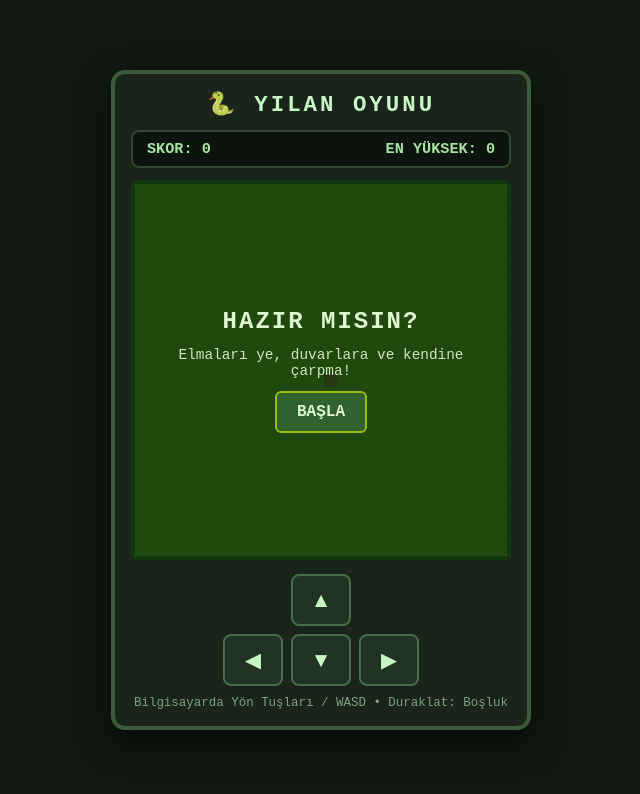
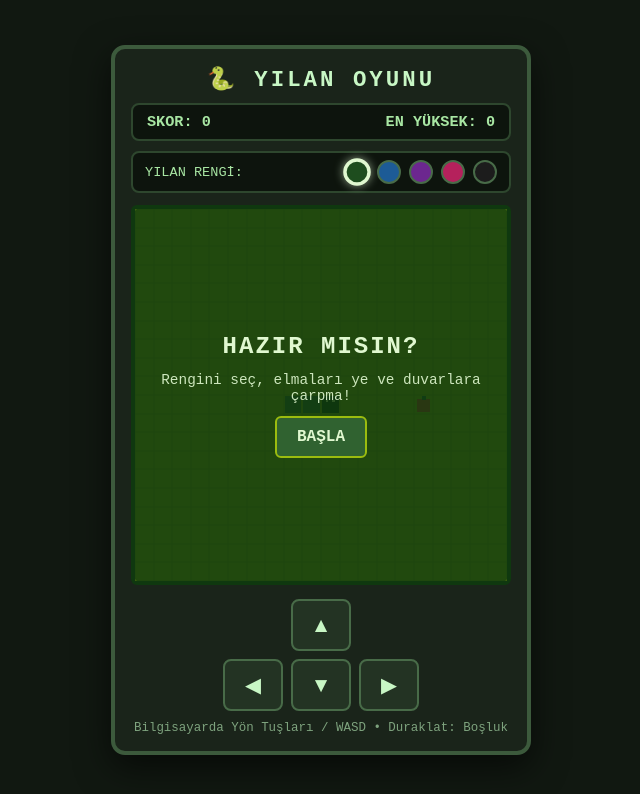
Before and after one commit to HNisaAk/yilan, a plain HTML site: page index.html in a window 1280 px wide. Shown: the whole page, without its empty margins (319-959 px from the left). Drawn offline with Linux system fonts and the light colour scheme.

Commit message:
Update index.html

```diff
--- a/index.html
+++ b/index.html
@@ -40,7 +40,7 @@
     h1 {
       font-size: 1.4rem;
       letter-spacing: 3px;
-      margin-bottom: 12px;
+      margin-bottom: 10px;
       color: #c8f7c5;
       text-transform: uppercase;
     }
@@ -52,16 +52,53 @@
       border: 2px solid #2e472e;
       border-radius: 8px;
       padding: 8px 14px;
-      margin-bottom: 12px;
+      margin-bottom: 10px;
       font-size: 0.95rem;
       font-weight: bold;
+    }
+
+    .color-bar {
+      display: flex;
+      align-items: center;
+      justify-content: space-between;
+      background: #0d140d;
+      border: 2px solid #2e472e;
+      border-radius: 8px;
+      padding: 7px 12px;
+      margin-bottom: 12px;
+      font-size: 0.85rem;
+    }
+
+    .color-options {
+      display: flex;
+      gap: 8px;
+      align-items: center;
+    }
+
+    .color-btn {
+      width: 24px;
+      height: 24px;
+      border-radius: 50%;
+      border: 2px solid #486b48;
+      cursor: pointer;
+      transition: transform 0.15s, border-color 0.15s;
+    }
+
+    .color-btn:hover {
+      transform: scale(1.12);
+    }
+
+    .color-btn.active {
+      border: 3px solid #e0f8d0;
+      transform: scale(1.15);
+      box-shadow: 0 0 8px rgba(224, 248, 208, 0.6);
     }
 
     .canvas-container {
       position: relative;
       width: 100%;
       aspect-ratio: 1 / 1;
-      background-color: #8bac0f; /* Eski LCD ekran yeşili */
+      background-color: #8bac0f;
       border: 4px solid #0f380f;
       border-radius: 6px;
       overflow: hidden;
@@ -169,16 +206,26 @@
       <span>EN YÜKSEK: <span id="highScore">0</span></span>
     </div>
 
+    <div class="color-bar">
+      <span>YILAN RENGİ:</span>
+      <div class="color-options" id="colorOptions">
+        <button class="color-btn" data-color="classic" title="Klasik Yeşil" style="background: #1e4d1e;"></button>
+        <button class="color-btn" data-color="blue" title="Mavi" style="background: #1d5b96;"></button>
+        <button class="color-btn" data-color="purple" title="Mor" style="background: #6c278f;"></button>
+        <button class="color-btn" data-color="rose" title="Gül Kurusu" style="background: #b5215c;"></button>
+        <button class="color-btn" data-color="dark" title="Gece Siyahı" style="background: #1c1c1c;"></button>
+      </div>
+    </div>
+
     <div class="canvas-container">
       <canvas id="gameCanvas" width="400" height="400"></canvas>
       <div id="overlay" class="overlay">
         <h2 id="overlayTitle">HAZIR MISIN?</h2>
-        <p id="overlayText">Elmaları ye, duvarlara ve kendine çarpma!</p>
+        <p id="overlayText">Rengini seç, elmaları ye ve duvarlara çarpma!</p>
         <button id="startBtn" class="btn">BAŞLA</button>
       </div>
     </div>
 
-    <!-- Mobil ve dokunmatik ekranlar için yön tuşları -->
     <div class="controls">
       <button class="ctrl-btn up" data-dir="UP">▲</button>
       <button class="ctrl-btn left" data-dir="LEFT">◀</button>
@@ -198,23 +245,60 @@
     const overlayTitle = document.getElementById("overlayTitle");
     const overlayText = document.getElementById("overlayText");
     const startBtn = document.getElementById("startBtn");
+    const colorBtns = document.querySelectorAll(".color-btn");
 
     const gridSize = 20;
     const tileCount = canvas.width / gridSize;
 
-    let snake = [];
-    let apple = { x: 10, y: 10 };
+    // Yılan renk paletleri
+    const snakeColors = {
+      classic: { head: "#0f380f", body: "#306230", eye: "#d9f99d" },
+      blue:    { head: "#133a63", body: "#266eb5", eye: "#e0f2fe" },
+      purple:  { head: "#431259", body: "#7b2cbf", eye: "#f3e8ff" },
+      rose:    { head: "#7a0e3a", body: "#c92a6a", eye: "#ffe4e6" },
+      dark:    { head: "#111111", body: "#3a3a3a", eye: "#f5f5f5" }
+    };
+
+    let selectedColor = localStorage.getItem("retroSnakeColor") || "classic";
+    if (!snakeColors[selectedColor]) selectedColor = "classic";
+
+    let snake = [
+      { x: 10, y: 10 },
+      { x: 9, y: 10 },
+      { x: 8, y: 10 }
+    ];
+    let apple = { x: 15, y: 10 };
     let dx = 1;
     let dy = 0;
     let nextDirection = { dx: 1, dy: 0 };
     let score = 0;
     let highScore = Number(localStorage.getItem("retroSnakeHighScore")) || 0;
     let gameLoop = null;
-    let speed = 135;
+    const INITIAL_SPEED = 200; // Daha yavaş ve rahat başlangıç hızı (ms)
+    const MIN_SPEED = 125;     // En yüksek hız sınırı
+    let speed = INITIAL_SPEED;
     let isRunning = false;
     let isPaused = false;
 
     highScoreEl.textContent = highScore;
+
+    function updateColorButtons() {
+      colorBtns.forEach(btn => {
+        btn.classList.toggle("active", btn.dataset.color === selectedColor);
+      });
+    }
+
+    colorBtns.forEach(btn => {
+      btn.addEventListener("click", () => {
+        selectedColor = btn.dataset.color;
+        localStorage.setItem("retroSnakeColor", selectedColor);
+        updateColorButtons();
+        btn.blur(); // Boşluk tuşunun butonu tekrar tetiklemesini önler
+        draw();
+      });
+    });
+
+    updateColorButtons();
 
     function initGame() {
       snake = [
@@ -226,7 +310,7 @@
       dy = 0;
       nextDirection = { dx: 1, dy: 0 };
       score = 0;
-      speed = 135;
+      speed = INITIAL_SPEED;
       isPaused = false;
       isRunning = true;
       scoreEl.textContent = score;
@@ -255,7 +339,6 @@
 
       const head = { x: snake[0].x + dx, y: snake[0].y + dy };
 
-      // Duvara veya kendine çarpma kontrolü
       const hitWall = head.x < 0 || head.x >= tileCount || head.y < 0 || head.y >= tileCount;
       const hitSelf = snake.some(part => part.x === head.x && part.y === head.y);
 
@@ -266,7 +349,6 @@
 
       snake.unshift(head);
 
-      // Elma yeme kontrolü
       if (head.x === apple.x && head.y === apple.y) {
         score += 10;
         scoreEl.textContent = score;
@@ -279,9 +361,9 @@
 
         spawnApple();
 
-        // Her elmayla hafif hızlanma
-        if (speed > 75) {
-          speed -= 2;
+        // Her elmayla çok hafif ve dengeli hızlanma
+        if (speed > MIN_SPEED) {
+          speed = Math.max(MIN_SPEED, speed - 2);
           clearInterval(gameLoop);
           gameLoop = setInterval(update, speed);
         }
@@ -293,7 +375,6 @@
     }
 
     function draw() {
-      // Eski tip LCD arka plan
       ctx.fillStyle = "#8bac0f";
       ctx.fillRect(0, 0, canvas.width, canvas.height);
 
@@ -312,7 +393,7 @@
         ctx.stroke();
       }
 
-      // Elma (kırmızı piksel elma + yeşil yaprak)
+      // Elma
       const ax = apple.x * gridSize;
       const ay = apple.y * gridSize;
       ctx.fillStyle = "#c0392b";
@@ -320,14 +401,14 @@
       ctx.fillStyle = "#1e5631";
       ctx.fillRect(ax + 9, ay + 1, 4, 4);
 
-      // Yılan
+      // Seçili renkte yılan
+      const palette = snakeColors[selectedColor];
       snake.forEach((part, index) => {
-        ctx.fillStyle = index === 0 ? "#0f380f" : "#306230";
+        ctx.fillStyle = index === 0 ? palette.head : palette.body;
         ctx.fillRect(part.x * gridSize + 1, part.y * gridSize + 1, gridSize - 2, gridSize - 2);
 
-        // Yılanın gözleri
         if (index === 0) {
-          ctx.fillStyle = "#9bbc0f";
+          ctx.fillStyle = palette.eye;
           ctx.fillRect(part.x * gridSize + 5, part.y * gridSize + 5, 3, 3);
           ctx.fillRect(part.x * gridSize + 12, part.y * gridSize + 5, 3, 3);
         }
@@ -351,7 +432,6 @@
       if (dir === "RIGHT" && dx !== -1) nextDirection = { dx: 1, dy: 0 };
     }
 
-    // Klavye kontrolleri
     document.addEventListener("keydown", (e) => {
       if (["ArrowUp", "ArrowDown", "ArrowLeft", "ArrowRight", " "].includes(e.key)) {
         e.preventDefault();
@@ -374,12 +454,13 @@
       }
     });
 
-    // Ekrandaki yön butonları
     document.querySelectorAll(".ctrl-btn").forEach(btn => {
-      btn.addEventListener("click", () => setDirection(btn.dataset.dir));
+      btn.addEventListener("click", () => {
+        setDirection(btn.dataset.dir);
+        btn.blur();
+      });
     });
 
-    // Telefonda kaydırma (swipe) desteği
     let touchStartX = 0;
     let touchStartY = 0;
     canvas.addEventListener("touchstart", (e) => {
@@ -400,6 +481,7 @@
     }, { passive: true });
 
     startBtn.addEventListener("click", () => {
+      startBtn.blur();
       if (isPaused) {
         isPaused = false;
         overlay.classList.add("hidden");
```
